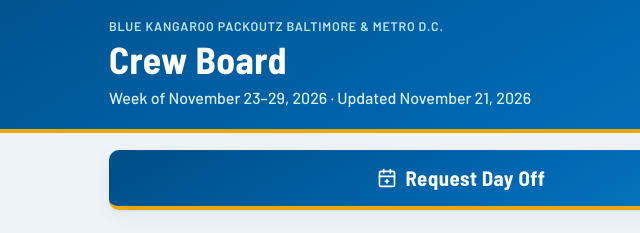
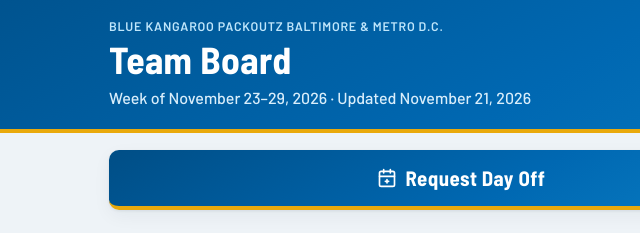
Before and after one commit to BlueKangarooPackoutzBM/BlueKangarooBaltTeamBoard, a plain HTML site: page index.html in a window 1280 px wide. Both pictures are taken after a click on the button "EN". Shown: the top 233 px of the page, 179-819 px from the left. Drawn offline with Linux system fonts and the light colour scheme.

Commit message:
Rename Crew Board to Team Board

```diff
--- a/index.html
+++ b/index.html
@@ -5,7 +5,7 @@
     <meta name="viewport" content="width=device-width, initial-scale=1, viewport-fit=cover" />
     <meta name="color-scheme" content="light dark" />
     <link rel="icon" href="data:," />
-    <title>Crew Board</title>
+    <title>Team Board</title>
     <link rel="preconnect" href="https://fonts.googleapis.com" />
     <link rel="preconnect" href="https://fonts.gstatic.com" crossorigin />
     <link href="https://fonts.googleapis.com/css2?family=Barlow:wght@400;500;600;700&family=Barlow+Semi+Condensed:wght@600;700&display=swap" rel="stylesheet" />
@@ -236,7 +236,7 @@
         <div class="hero-top">
           <div>
             <p class="brand">Blue Kangaroo Packoutz Baltimore &amp; Metro D.C.</p>
-            <h1 data-en="Crew Board" data-es="Tablero del Equipo">Crew Board</h1>
+            <h1 data-en="Team Board" data-es="Tablero del Equipo">Team Board</h1>
             <p class="subtitle" data-en="Week of November 23–29, 2026 · Updated November 21, 2026" data-es="Semana del 23 al 29 de noviembre de 2026 · Actualizado el 21 de noviembre de 2026">Week of November 23–29, 2026 · Updated November 21, 2026</p>
           </div>
           <div class="lang-toggle" role="group" aria-label="Language / Idioma">
@@ -604,7 +604,7 @@
           });
           btnEn.setAttribute('aria-pressed', lang === 'en' ? 'true' : 'false');
           btnEs.setAttribute('aria-pressed', lang === 'es' ? 'true' : 'false');
-          document.title = lang === 'es' ? 'Tablero del Equipo' : 'Crew Board';
+          document.title = lang === 'es' ? 'Tablero del Equipo' : 'Team Board';
           rdoStrings();
         }
         btnEn.addEventListener('click', function () { setLang('en'); });
```
